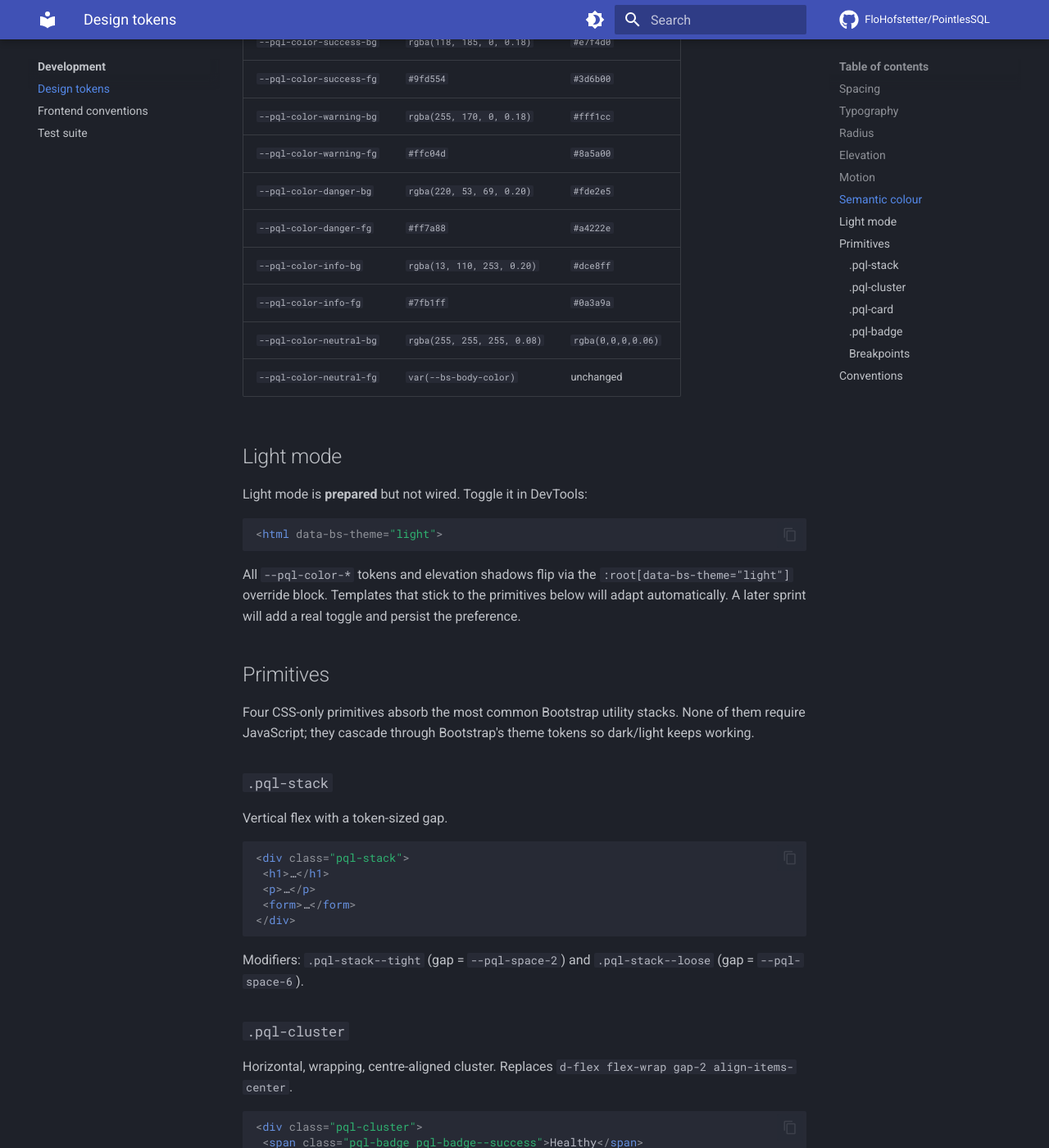
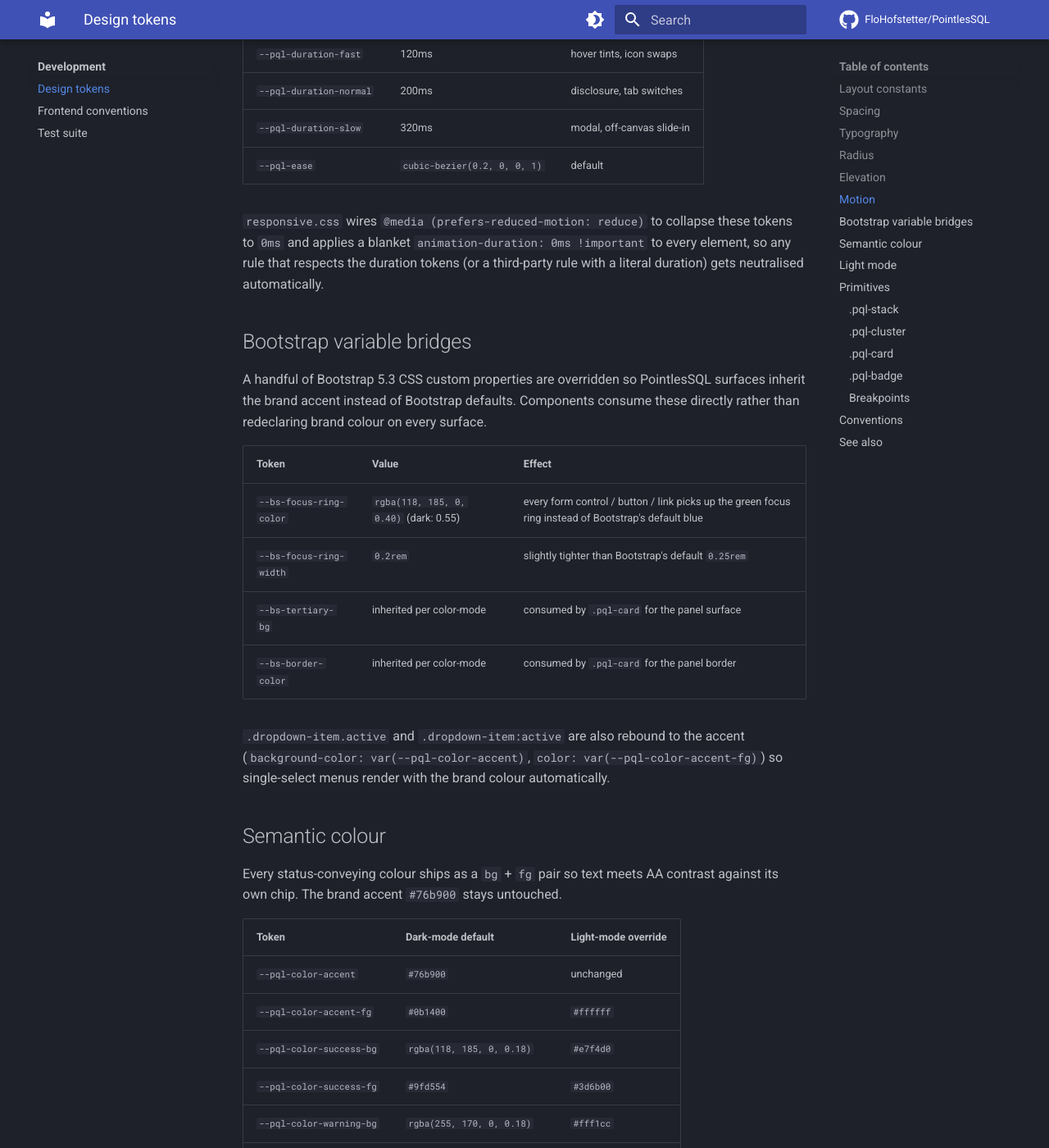
Before and after one commit to FloHofstetter/PointlesSQL, an MkDocs documentation site: the page built from docs/development/design-tokens.md, in a window 1280 px wide and 1400 px high, scrolled down 3068 px. Shown: the whole window at 82% size. Built offline with MkDocs 1.6.1 and Material for MkDocs 9.7.7, drawn with Linux system fonts in a browser that asks for light colours; comment, search, counter and statistics services are not loaded; some of the changed text lies outside the part shown.

Commit message:
docs: Frontend W6.2 — refresh design-tokens.md post-W5
Adds layout-constants section (six sizing tokens missing from prior
revision: sidebar-width, topbar-height, icon-rail-width with its
collapsed override, context-panel-width, meta-panel-width,
footer-bar-height) and a Bootstrap variable bridge section
(--bs-focus-ring-color, --bs-tertiary-bg, etc.) so consumers can
find the brand-accent override path without grepping base.css.

Drift fixes: token-block path corrected from style.css to base.css;
the prefers-reduced-motion TODO is now described as wired (responsive.css);
.pql-card--flush and the .pql-badge--success/danger/info examples
were dropped because the underlying selectors were removed in the
W5 dead-selector sweep — call-sites use Bootstrap utility classes
or per-component styling instead.

Adds a See-also cross-link block pointing at frontend-architecture.md,
frontend-conventions.md, and the new macros README.

Co-Authored-By: Claude Opus 4.7 (1M context) <noreply@anthropic.com>

````diff
--- a/docs/development/design-tokens.md
+++ b/docs/development/design-tokens.md
@@ -1,14 +1,29 @@
 # Design tokens
 
-The single source of truth for PointlesSQL's design system, landed
-in as the foundation every later sprint consumes.
-Tokens live in [`frontend/css/style.css`](https://github.com/FloHofstetter/PointlesSQL/blob/main/frontend/css/style.css)
+The single source of truth for PointlesSQL's design system.
+Tokens live in [`frontend/css/base.css`](https://github.com/FloHofstetter/PointlesSQL/blob/main/frontend/css/base.css)
 under the `:root` block; this file is the human-facing reference.
 
 Philosophy: one token scale per concern, no magic values in
 templates. Prefer a primitive (`.pql-card`, `.pql-stack`, …) over
 a Bootstrap utility stack (`card mb-4`, `d-flex flex-column gap-3`)
 whenever the intent maps.
+
+## Layout constants
+
+Sizing tokens for the page chrome.  `@media` rules cannot consume
+`var(…)`, so any media query that gates on these widths duplicates
+the px literal — treat the table below as the contract; a literal
+that drifts from these values is a bug.
+
+| Token                         | Value              | Used for                                      |
+| ----------------------------- | ------------------ | --------------------------------------------- |
+| `--pql-sidebar-width`         | 280px              | left navigation drawer width                  |
+| `--pql-topbar-height`         | 56px               | sticky topbar height                          |
+| `--pql-icon-rail-width`       | 220px (64px collapsed) | sidebar icon rail; collapsed state via `data-pql-rail-state="collapsed"` |
+| `--pql-context-panel-width`   | 240px              | right-side contextual panel                   |
+| `--pql-meta-panel-width`      | 280px              | notebook meta drawer width                    |
+| `--pql-footer-bar-height`     | 28px               | sticky status footer height                   |
 
 ## Spacing
 
@@ -78,9 +93,30 @@ them automatically.
 | `--pql-duration-slow` | 320ms | modal, off-canvas slide-in |
 | `--pql-ease` | `cubic-bezier(0.2, 0, 0, 1)` | default |
 
- will wire `@media (prefers-reduced-motion)` to collapse
-these to zero. Until then, respect the preference manually in any
-rule that animates.
+`responsive.css` wires `@media (prefers-reduced-motion: reduce)` to
+collapse these tokens to `0ms` and applies a blanket
+`animation-duration: 0ms !important` to every element, so any rule
+that respects the duration tokens (or a third-party rule with a
+literal duration) gets neutralised automatically.
+
+## Bootstrap variable bridges
+
+A handful of Bootstrap 5.3 CSS custom properties are overridden so
+PointlesSQL surfaces inherit the brand accent instead of Bootstrap
+defaults.  Components consume these directly rather than redeclaring
+brand colour on every surface.
+
+| Token                    | Value                              | Effect                                 |
+| ------------------------ | ---------------------------------- | -------------------------------------- |
+| `--bs-focus-ring-color`  | `rgba(118, 185, 0, 0.40)` (dark: 0.55) | every form control / button / link picks up the green focus ring instead of Bootstrap's default blue |
+| `--bs-focus-ring-width`  | `0.2rem`                           | slightly tighter than Bootstrap's default `0.25rem` |
+| `--bs-tertiary-bg`       | inherited per color-mode           | consumed by `.pql-card` for the panel surface |
+| `--bs-border-color`      | inherited per color-mode           | consumed by `.pql-card` for the panel border |
+
+`.dropdown-item.active` and `.dropdown-item:active` are also rebound
+to the accent (`background-color: var(--pql-color-accent)`,
+`color: var(--pql-color-accent-fg)`) so single-select menus render
+with the brand colour automatically.
 
 ## Semantic colour
 
@@ -153,8 +189,7 @@ Horizontal, wrapping, centre-aligned cluster. Replaces
 
 Panel surface with border, radius, padding, and resting elevation.
 Replaces `card mb-4 p-4`. Adjacent `.pql-card` siblings get a
-top margin automatically; use `.pql-card--flush` when a card
-wraps a full-bleed list or iframe.
+top margin automatically.
 
 ```html
 <div class="pql-card">
@@ -165,15 +200,21 @@ wraps a full-bleed list or iframe.
 
 ### `.pql-badge`
 
-Pill-shaped status chip. Default renders in neutral; modifier
-classes map to the semantic palette.
+Pill-shaped status chip. Default renders in neutral; the
+`--warning` modifier maps to the warning palette.
 
 ```html
-<span class="pql-badge pql-badge--success"><i class="bi bi-check-lg"></i> OK</span>
+<span class="pql-badge"><i class="bi bi-check-lg"></i> OK</span>
 <span class="pql-badge pql-badge--warning">Deprecated</span>
-<span class="pql-badge pql-badge--danger">Failed</span>
-<span class="pql-badge pql-badge--info">Beta</span>
 ```
+
+Semantic variants (`--success`, `--danger`, `--info`) were dropped
+during a dead-selector sweep because nothing in the project
+consumed them; the call-sites used Bootstrap utility classes
+(`badge bg-success`) or scoped per-component styling instead.
+If a real consumer appears, re-add the modifier in
+[`primitives.css`](../../frontend/css/primitives.css) and document
+it here in the same commit.
 
 ### Breakpoints
 
@@ -199,9 +240,18 @@ Touch targets switch to ≥ 44 px minimum under `@media (hover: none)`.
 - **Components** — any new component under
  `frontend/templates/components/` should consume tokens via
  `var(--pql-*)` rather than hardcoded rems/pixels.
-- **New tokens** — extend the scale in `style.css` and document
+- **New tokens** — extend the scale in `base.css` and document
  them here in the same commit. A token that is not in this table
  does not exist.
 - **Font loading** — add new weights as extra `@font-face` blocks
  and keep the combined woff2 budget under 50 kB per page. Preload
  only the weight that is definitely on the critical path.
+
+## See also
+
+- [Frontend architecture](frontend-architecture.md) — stack overview,
+  cascade tiers, lazy-load pattern
+- [Frontend conventions](frontend-conventions.md) — template/JS/CSS
+  layout disciplines
+- [`frontend/templates/_macros/README.md`](../../frontend/templates/_macros/README.md) —
+  Jinja macro catalog that consumes these tokens
````
